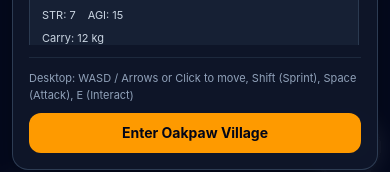
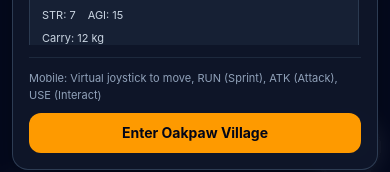
Before and after one commit to Al3xanderMakunin/pawlands, a React (Vite) app in the folder apps/client/: page / in a window 390 px wide. Shown: the part 662-834 px from the top of the page. Built offline with nearby package versions, Linux system fonts and the light colour scheme; no server answers.

Commit message:
fix(client): separate desktop and mobile UI hints and controls

```diff
--- a/apps/client/src/components/ArchetypeSelectModal.tsx
+++ b/apps/client/src/components/ArchetypeSelectModal.tsx
@@ -1,11 +1,13 @@
 import { useTranslation } from "react-i18next";
 import { ARCHETYPE_LIST } from "@pawlands/game-data";
+import { useIsMobile } from "../hooks/useIsMobile";
 import { useAuthStore } from "../stores/useAuthStore";
 import { useGameStore } from "../stores/useGameStore";
 import { LanguageSwitcher } from "./LanguageSwitcher";
 
 export function ArchetypeSelectModal() {
   const { t } = useTranslation();
+  const isMobile = useIsMobile();
   const {
     selectedArchetype,
     hasEnteredWorld,
@@ -128,7 +130,9 @@ export function ArchetypeSelectModal() {
         </div>
 
         <div className="mt-3 flex shrink-0 flex-wrap items-center justify-between gap-2.5 border-t border-slate-800 pt-3 sm:mt-5 sm:gap-3 sm:pt-4">
-          <p className="text-[11px] text-slate-400">{t("controlsHint")}</p>
+          <p className="text-[11px] text-slate-400">
+            {isMobile ? t("mobileControlsHint") : t("controlsHint")}
+          </p>
           <button
             type="button"
             onClick={enterWorld}
--- a/apps/client/src/components/HudOverlay.tsx
+++ b/apps/client/src/components/HudOverlay.tsx
@@ -1,6 +1,7 @@
 import { useTranslation } from "react-i18next";
 import { ARCHETYPES, WORLD_ZONES } from "@pawlands/game-data";
 import { calculateEncumbrance, calculateSurvivalModifiers } from "@pawlands/shared";
+import { useIsMobile } from "../hooks/useIsMobile";
 import { useAuthStore } from "../stores/useAuthStore";
 import { useGameStore, type ConnectionStatus, type TouchControlsMode } from "../stores/useGameStore";
 import { LanguageSwitcher } from "./LanguageSwitcher";
@@ -19,6 +20,7 @@ const CONNECTION_STATUS_KEYS: Record<ConnectionStatus, string> = {
 
 export function HudOverlay() {
   const { t } = useTranslation();
+  const isMobile = useIsMobile();
   const {
     selectedArchetype,
     currentZoneId,
@@ -140,6 +142,7 @@ export function HudOverlay() {
             {t("auth.signIn")}
           </button>
         )}
+        {isMobile && (
           <button
             type="button"
             onClick={() => setTouchControlsMode(NEXT_TOUCH_MODE[touchControlsMode])}
@@ -147,6 +150,7 @@ export function HudOverlay() {
           >
             {t("touchPad")}: {t(`touchMode.${touchControlsMode}`)}
           </button>
+        )}
         <button
           type="button"
           onClick={() => setArchetypeModalOpen(true)}
--- /dev/null
+++ b/apps/client/src/hooks/useIsMobile.ts
@@ -0,0 +1,41 @@
+import { useEffect, useState } from "react";
+
+const MOBILE_MAX_WIDTH = 768;
+
+/**
+ * Returns true when the client is on a touch-primary device or narrow mobile viewport,
+ * matching the touch-controls breakpoint used by WorldScene.
+ */
+export function detectIsMobile(): boolean {
+  if (typeof window === "undefined") {
+    return false;
+  }
+  const hasCoarsePointer =
+    typeof window.matchMedia === "function" && window.matchMedia("(pointer: coarse)").matches;
+  return hasCoarsePointer || window.innerWidth < MOBILE_MAX_WIDTH;
+}
+
+/**
+ * React hook that tracks whether the current environment should display mobile UI.
+ */
+export function useIsMobile(): boolean {
+  const [isMobile, setIsMobile] = useState<boolean>(() => detectIsMobile());
+
+  useEffect(() => {
+    const update = () => setIsMobile(detectIsMobile());
+    update();
+
+    const mediaQuery =
+      typeof window.matchMedia === "function" ? window.matchMedia("(pointer: coarse)") : null;
+
+    window.addEventListener("resize", update);
+    mediaQuery?.addEventListener("change", update);
+
+    return () => {
+      window.removeEventListener("resize", update);
+      mediaQuery?.removeEventListener("change", update);
+    };
+  }, []);
+
+  return isMobile;
+}
--- a/apps/client/src/i18n/index.ts
+++ b/apps/client/src/i18n/index.ts
@@ -53,6 +53,8 @@ export const resources = {
       changeArchetype: "Change Cat",
       controlsHint:
         "Desktop: WASD / Arrows or Click to move, Shift (Sprint), Space (Attack), E (Interact)",
+      mobileControlsHint:
+        "Mobile: Virtual joystick to move, RUN (Sprint), ATK (Attack), USE (Interact)",
       statusOffline: "Offline Preview",
       statusConnecting: "Connecting...",
       statusConnected: "Connected",
@@ -153,6 +155,8 @@ export const resources = {
       changeArchetype: "Сменить кота",
       controlsHint:
         "ПК: WASD / Стрелки или клик мышью, Shift (Рывок), Пробел (Атака), E (Взаимодействие)",
+      mobileControlsHint:
+        "Телефон: Джойстик для движения, RUN (Рывок), ATK (Атака), USE (Взаимодействие)",
       statusOffline: "Офлайн-режим",
       statusConnecting: "Подключение...",
       statusConnected: "Подключено",
```
Also changed, not shown: 1 other file (tests, documents, lock files or other folders). Lines whose indentation alone changed are shown as unchanged.
